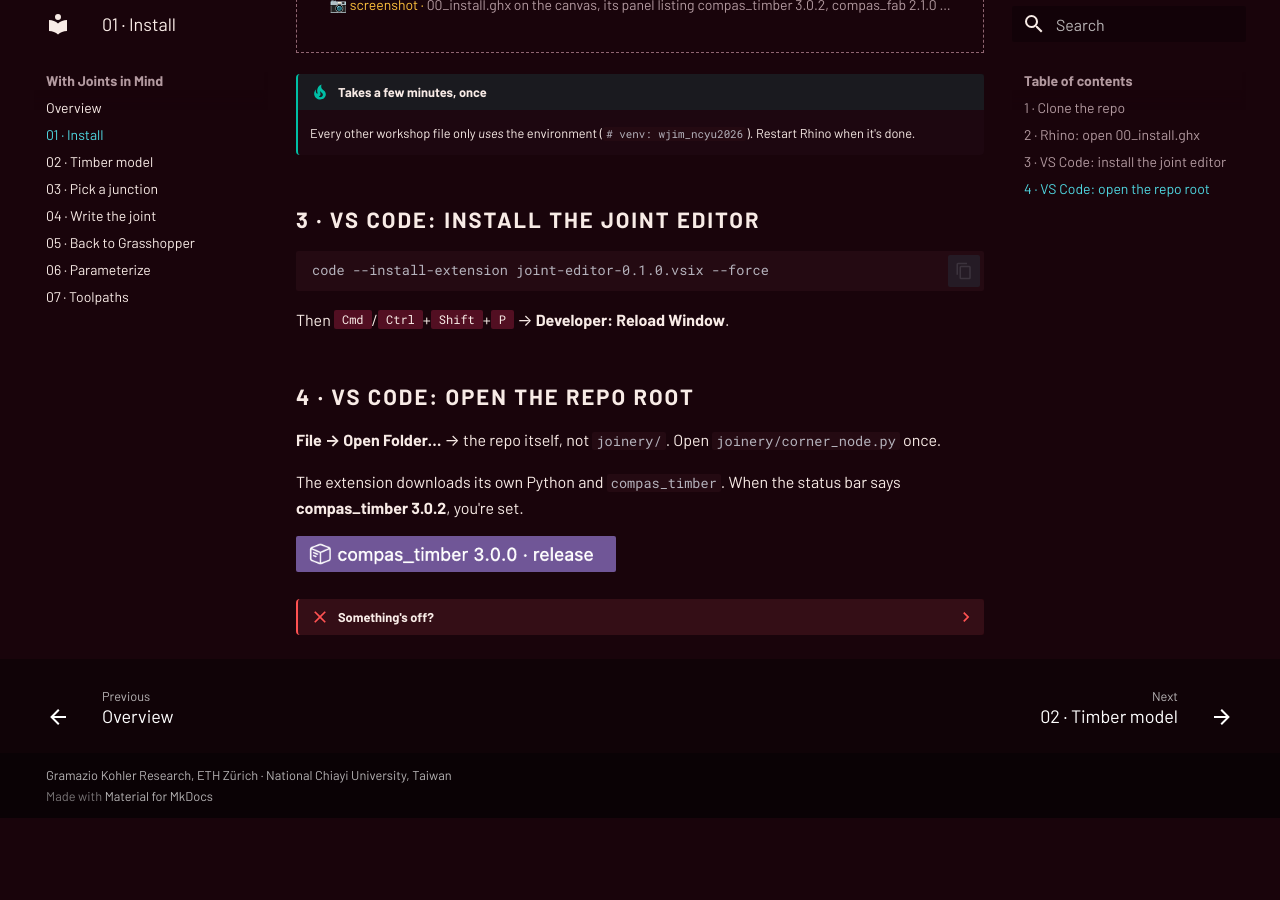
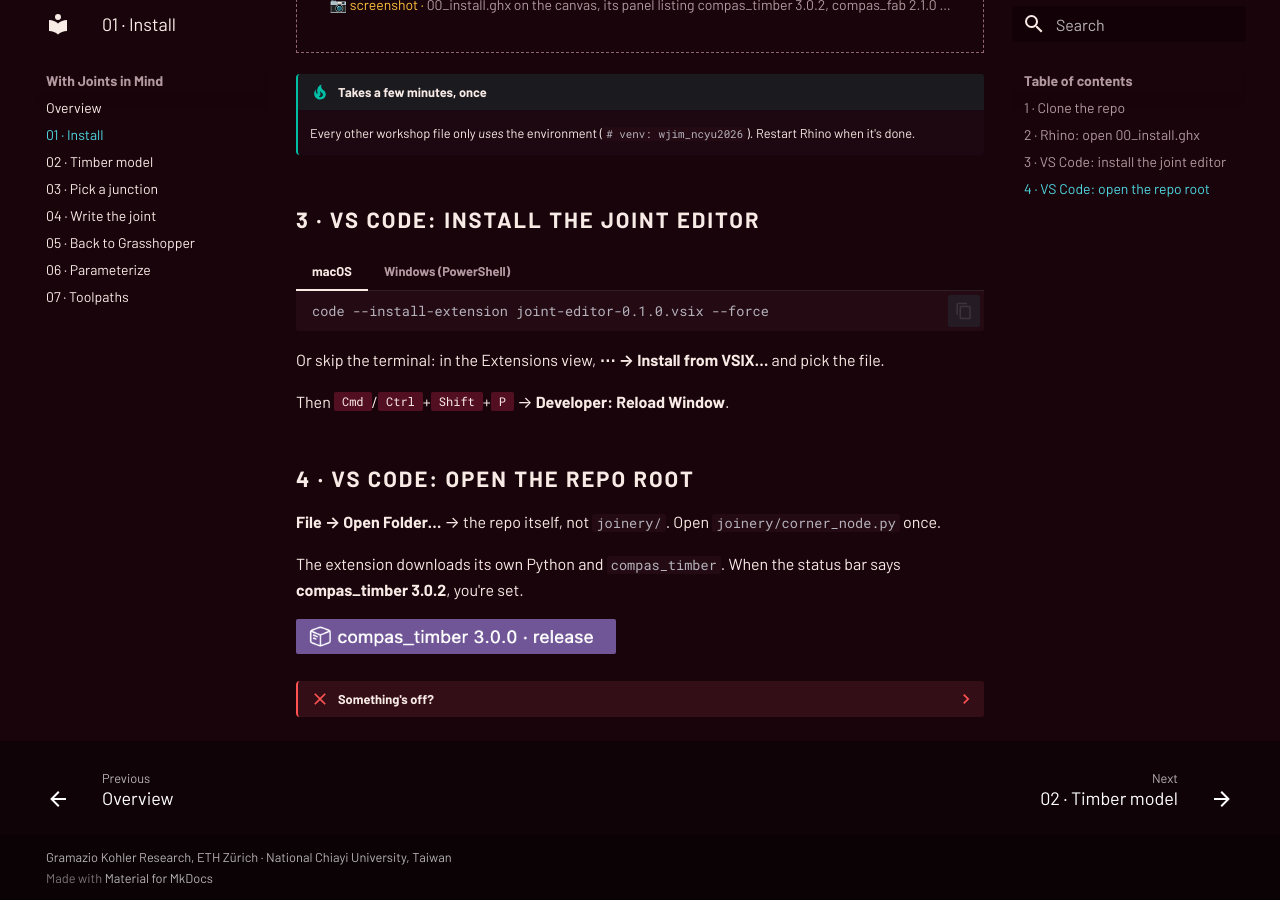
Before and after one commit to gramaziokohler/workshop_wjim_2026, an MkDocs documentation site: the page built from docs/01-install.md, in a window 1280 px wide and 900 px high, scrolled down 930 px. Built offline with MkDocs 1.6.1 and Material for MkDocs 9.7.7, drawn with Linux system fonts in a browser that asks for light colours; before the commit the page ends 1748 px from its top, so only the background shows below that.

Commit message:
Install docs: macOS/PowerShell tabs for the vsix install, Windows troubleshooting row
Co-Authored-By: Claude Opus 5.5 <noreply@anthropic.com>

````diff
--- a/docs/01-install.md
+++ b/docs/01-install.md
@@ -34,9 +34,19 @@ It builds one Python environment, **`wjim_ncyu2026`**, and prints what it instal
 
 ## 3 · VS Code: install the joint editor
 
-```bash
-code --install-extension joint-editor-0.1.0.vsix --force
-```
+=== "macOS"
+
+    ```bash
+    code --install-extension joint-editor-0.1.0.vsix --force
+    ```
+
+=== "Windows (PowerShell)"
+
+    ```powershell
+    code.cmd --install-extension joint-editor-0.1.0.vsix --force
+    ```
+
+Or skip the terminal: in the Extensions view, **⋯ → Install from VSIX…** and pick the file.
 
 Then <kbd>Cmd</kbd>/<kbd>Ctrl</kbd>+<kbd>Shift</kbd>+<kbd>P</kbd> → **Developer: Reload Window**.
 
@@ -56,4 +66,5 @@ The extension downloads its own Python and `compas_timber`. When the status bar
     | Rhino reinstalls over and over / venv broken | close Rhino, delete `~/.rhinocode/py39-rh8/site-envs/wjim_ncyu2026-*`, open `00_install.ghx` again |
     | `No module named 'wjim_lib'` | open `00_install.ghx` again, restart Rhino |
     | Reinstalling the `.vsix` does nothing | `--force`, then **Reload Window** |
+    | Windows: `code --install-extension …` just opens a new VS Code window | use `code.cmd` instead of `code`, or **⋯ → Install from VSIX…** in the Extensions view |
     | Joint file full of unresolved imports | accept the editor's offer to use its environment |
````
